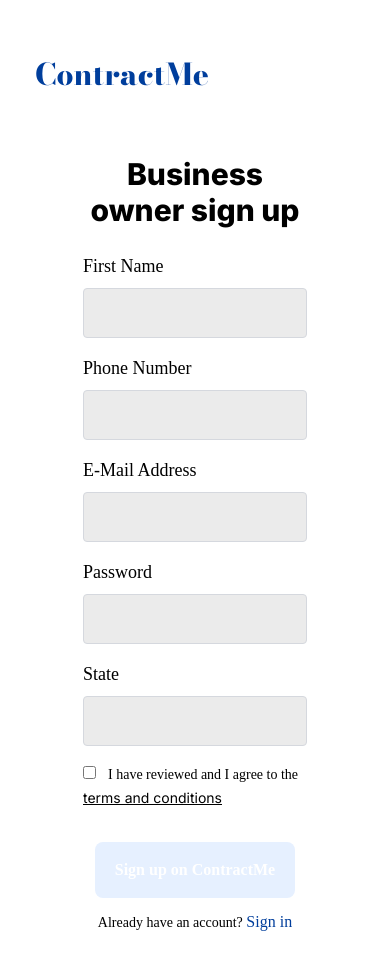
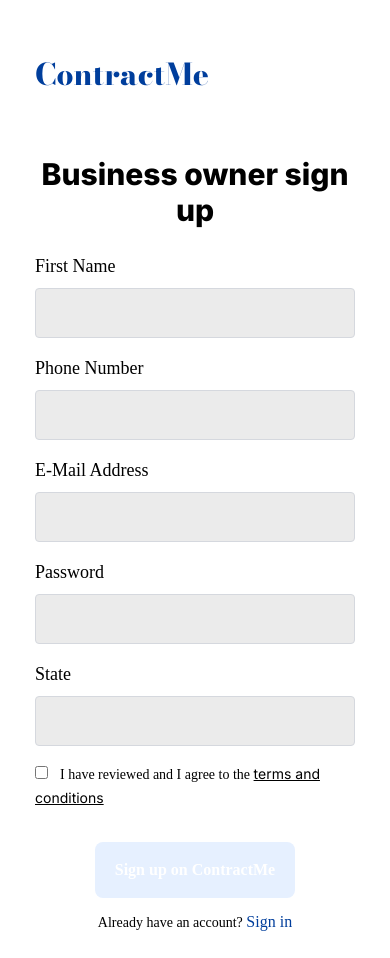
Before and after one commit to susanodii/ContractMe, a React (Create React App) app: page /business-owner-sign-up in a window 390 px wide. Built offline with nearby package versions, Linux system fonts and the light colour scheme; a web font is replaced by a local one.

Commit message:
reponsive business owner sign up

```diff
--- a/src/components/SignUp/BusinessOwnerSignUp.jsx
+++ b/src/components/SignUp/BusinessOwnerSignUp.jsx
@@ -145,18 +145,18 @@ const BusinessOwnerSignUp = () => {
         ContractMe
       </h2>
 
-      <div className="w-[70%] mx-auto mt-16">
+      <div className=" mx-auto mt-16 md:w-[70%]">
         <form className="" onSubmit={submitHandler}>
           <h3 className="text-center mb-6 font-inter font-extrabold text-3xl">
             Business owner sign up
           </h3>
 
-          <div className="mb-4 flex flex-col gap-2">
+          <div className="mb-4 flex flex-col gap-2 w-full">
             <label className="font-medium text-lg" htmlFor="name">
               First Name
             </label>
             <input
-              className={`${nameClasses} bg-offWhite`}
+              className={`${nameClasses} bg-offWhite w-full`}
               value={enteredName}
               type="text"
               id="name"
```
